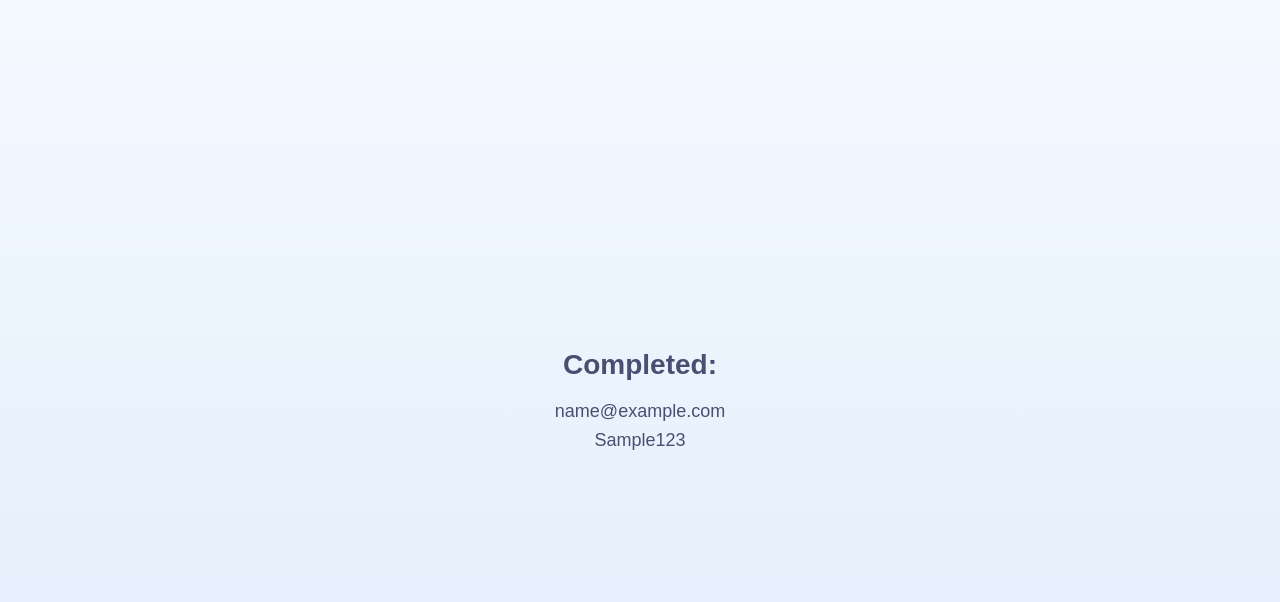
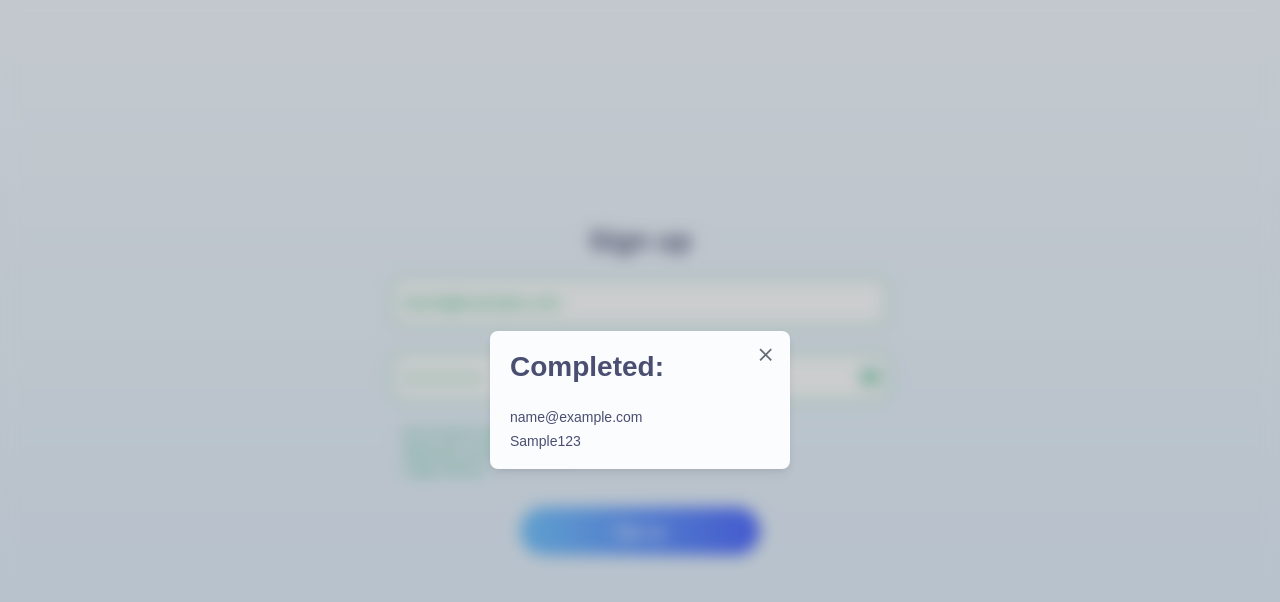
Before and after one commit to gekanchiko/sign-up-next, a Next.js app: page /sign-up in a window 1280 px wide. Both pictures are taken after typing "name@example.com", "Sample123" into the empty fields and a click on the button "Sign up". Shown: the top 602 px of the page. Built offline with nearby package versions, Linux system fonts and the light colour scheme.

Commit message:
Add dialog

```diff
--- a/src/app/modules/sign-up/pages/SignUp/index.tsx
+++ b/src/app/modules/sign-up/pages/SignUp/index.tsx
@@ -1,15 +1,24 @@
 import React, { useCallback, useState } from 'react'
 import { useTranslation } from 'react-i18next'
+import Modal from '@mui/joy/Modal'
+import ModalDialog from '@mui/joy/ModalDialog'
+import DialogTitle from '@mui/joy/DialogTitle'
+import DialogContent from '@mui/joy/DialogContent'
+import ModalClose from '@mui/joy/ModalClose'
 
-import { FlexRow, Text, If } from '@/app/modules/components'
+import { FlexRow, Text } from '@/app/modules/components'
 
 import SignUpForm from '../../components/SignUpForm'
 
 const SignUp = () => {
   const { t } = useTranslation()
   const [data, setData] = useState<{ email: string; password: string; } | undefined | null>()
+  const [open, setOpen] = React.useState<boolean>(false)
 
-  const onSuccess = useCallback(setData, [setData])
+  const onSuccess = useCallback((data: any) => {
+    setData(data)
+    setOpen(true)
+  }, [setData])
 
   return (
     <FlexRow
@@ -19,25 +28,6 @@ const SignUp = () => {
       p={{ xs: 24 }}
       style={{ maxHeight: '100svh' }}
     >
-      <If condition={!!data}>
-        <FlexRow w={{ xs: 'auto' }} mb={{ xs: 20 }}>
-          <Text size={{ xs: 28 }} element={'h1'} color={{ xs: '#4A4E71' }} weight={{ xs: 700 }}>
-            {t`Completed:`}
-          </Text>
-        </FlexRow>
-        <FlexRow w={{ xs: 'auto' }} mb={{ xs: 8 }}>
-          <Text size={{ xs: 18 }} element={'h2'} color={{ xs: '#4A4E71' }}>
-            {data?.email}
-          </Text>
-        </FlexRow>
-        <FlexRow w={{ xs: 'auto' }}>
-          <Text size={{ xs: 18 }} element={'h2'} color={{ xs: '#4A4E71' }}>
-            {data?.password}
-          </Text>
-        </FlexRow>
-      </If>
-
-      <If condition={!data}>
       <FlexRow w={{ xs: 'auto' }} mb={{ xs: 20 }}>
         <Text size={{ xs: 28 }} element={'h1'} color={{ xs: '#4A4E71' }} weight={{ xs: 700 }}>
           {t`Sign up`}
@@ -47,7 +37,33 @@ const SignUp = () => {
       <FlexRow w={{ xs: '100%', md: 500 }} mb={{ xs: 20 }}>
         <SignUpForm onSuccess={onSuccess} />
       </FlexRow>
-      </If>
+
+      <Modal open={open} onClose={() => setOpen(false)}>
+        <ModalDialog variant="plain">
+          <ModalClose />
+          <DialogTitle>
+            <FlexRow w={{ xs: 'auto' }} mb={{ xs: 20 }}>
+              <Text size={{ xs: 28 }} element={'h1'} color={{ xs: '#4A4E71' }} weight={{ xs: 700 }}>
+                {t`Completed:`}
+              </Text>
+            </FlexRow>
+          </DialogTitle>
+          <DialogContent>
+            <FlexRow align={{ xs: 'start' }} direction={{ xs: 'column' }}>
+              <FlexRow w={{ xs: 'auto' }} mb={{ xs: 8 }}>
+                <Text size={{ xs: 14 }} element={'h2'} color={{ xs: '#4A4E71' }}>
+                  {data?.email}
+                </Text>
+              </FlexRow>
+              <FlexRow w={{ xs: 'auto' }}>
+                <Text size={{ xs: 14 }} element={'h2'} color={{ xs: '#4A4E71' }}>
+                  {data?.password}
+                </Text>
+              </FlexRow>
+            </FlexRow>
+          </DialogContent>
+        </ModalDialog>
+      </Modal>
     </FlexRow>
   )
 }
```
Lines whose indentation alone changed are shown as unchanged.
